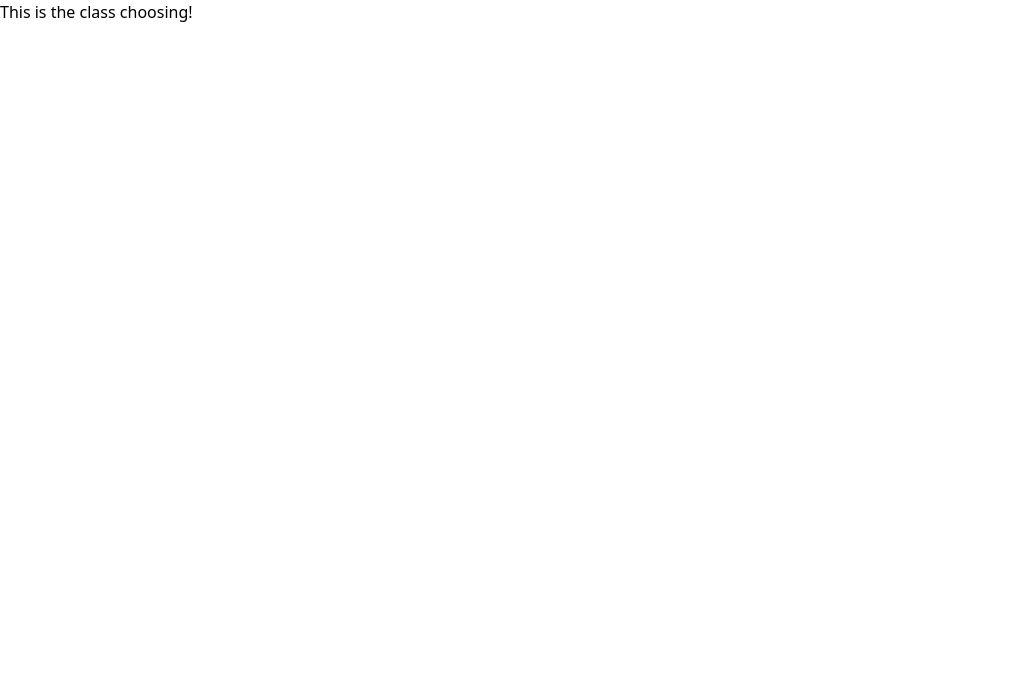
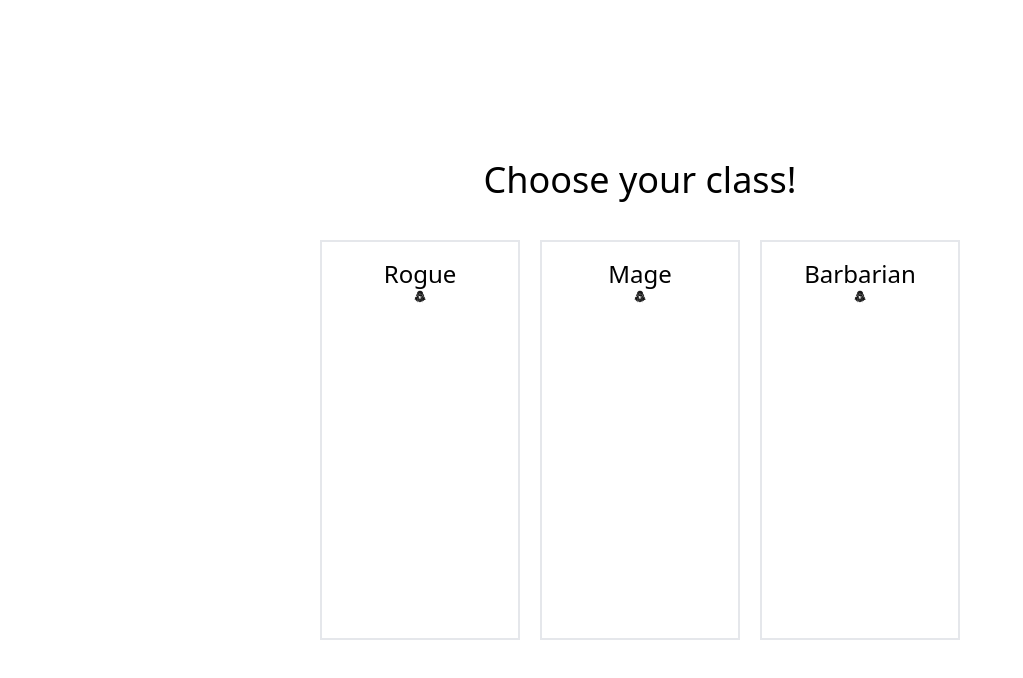
Before and after one commit to alexappleget/click-game, a Next.js app: page /class-choice in a window 1280 px wide. Shown: the top 678 px of the page, without its empty margins (0-1023 px from the left). Built offline with nearby package versions, Linux system fonts and the light colour scheme.

Commit message:
Feat: created class card component and mapped out all classes

```diff
--- a/app/class-choice/page.tsx
+++ b/app/class-choice/page.tsx
@@ -1,5 +1,16 @@
+import ClassCard from "@/components/ClassCard/ClassCard";
+
 const ClassChoice = () => {
-  return <h1>This is the class choosing!</h1>;
+  return (
+    <section className="h-screen flex flex-col items-center justify-center">
+      <h1 className="text-4xl">Choose your class!</h1>
+      <div className="w-1/2 h-1/2 mt-10 flex gap-5">
+        {["Rogue", "Mage", "Barbarian"].map((className) => (
+          <ClassCard key={className} name={className} />
+        ))}
+      </div>
+    </section>
+  );
 };
 
 export default ClassChoice;
--- a/app/page.tsx
+++ b/app/page.tsx
@@ -3,10 +3,10 @@ import { LinkCustom } from "@/components/LinkCustom/LinkCustom";
 export default function Home() {
   return (
     <section className="h-screen flex flex-col items-center justify-center gap-14">
-      <p>
+      <h1 className="text-xl">
         This is a click-based game. All you will need is a mouse to click
         around!
-      </p>
+      </h1>
       <LinkCustom href="/class-choice">Get Started</LinkCustom>
     </section>
   );
--- /dev/null
+++ b/components/ClassCard/ClassCard.tsx
@@ -0,0 +1,12 @@
+import Image from "next/image";
+
+const ClassCard = ({ name }: { name: string }) => {
+  return (
+    <div className="flex flex-1 flex-col items-center p-4 border-2">
+      <h2 className="text-2xl">{name}</h2>
+      <Image src="/rogue.jpg" alt={`${name} image`} width={20} height={20} />
+    </div>
+  );
+};
+
+export default ClassCard;
```
Also changed, not shown: public/rogue.jpg (added).
